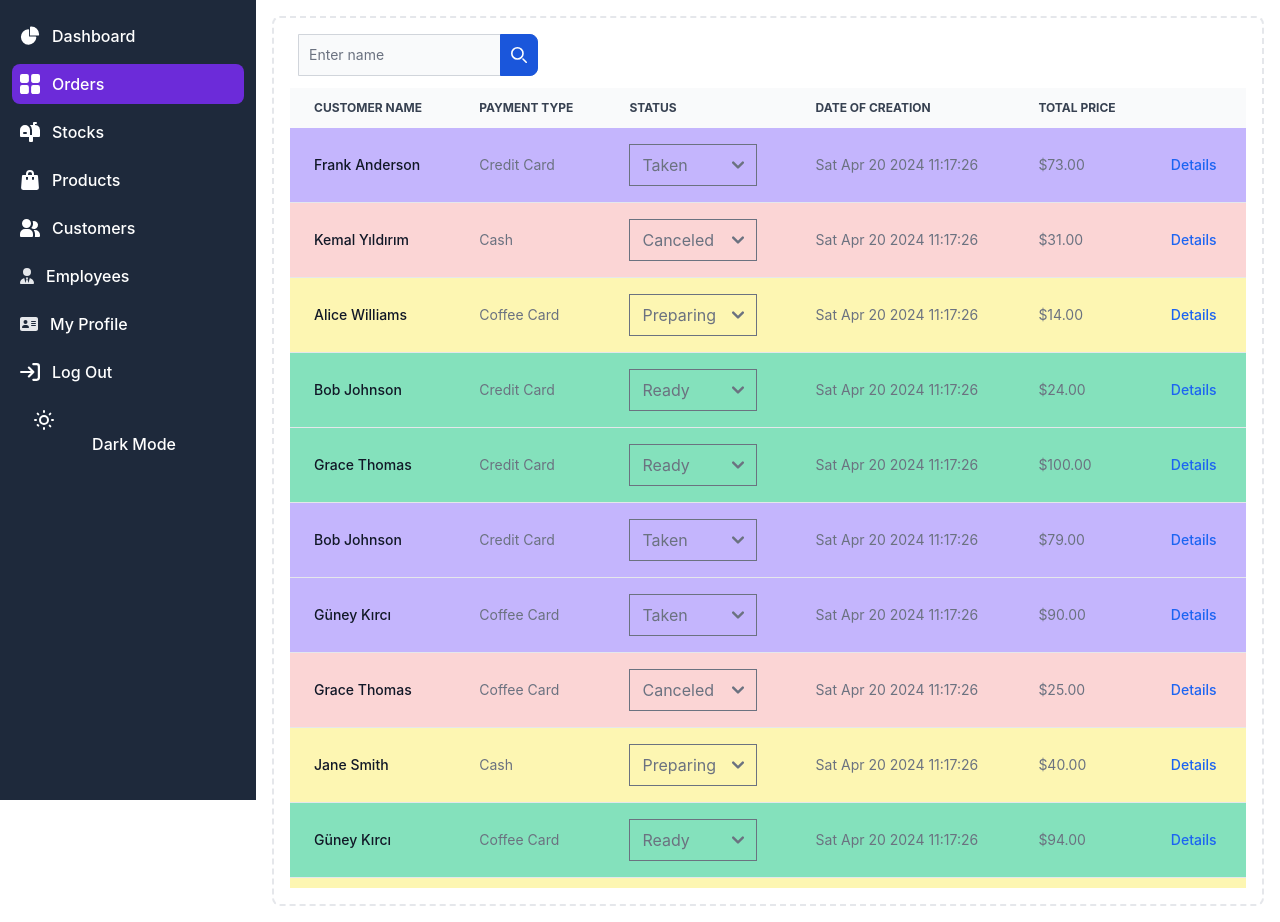
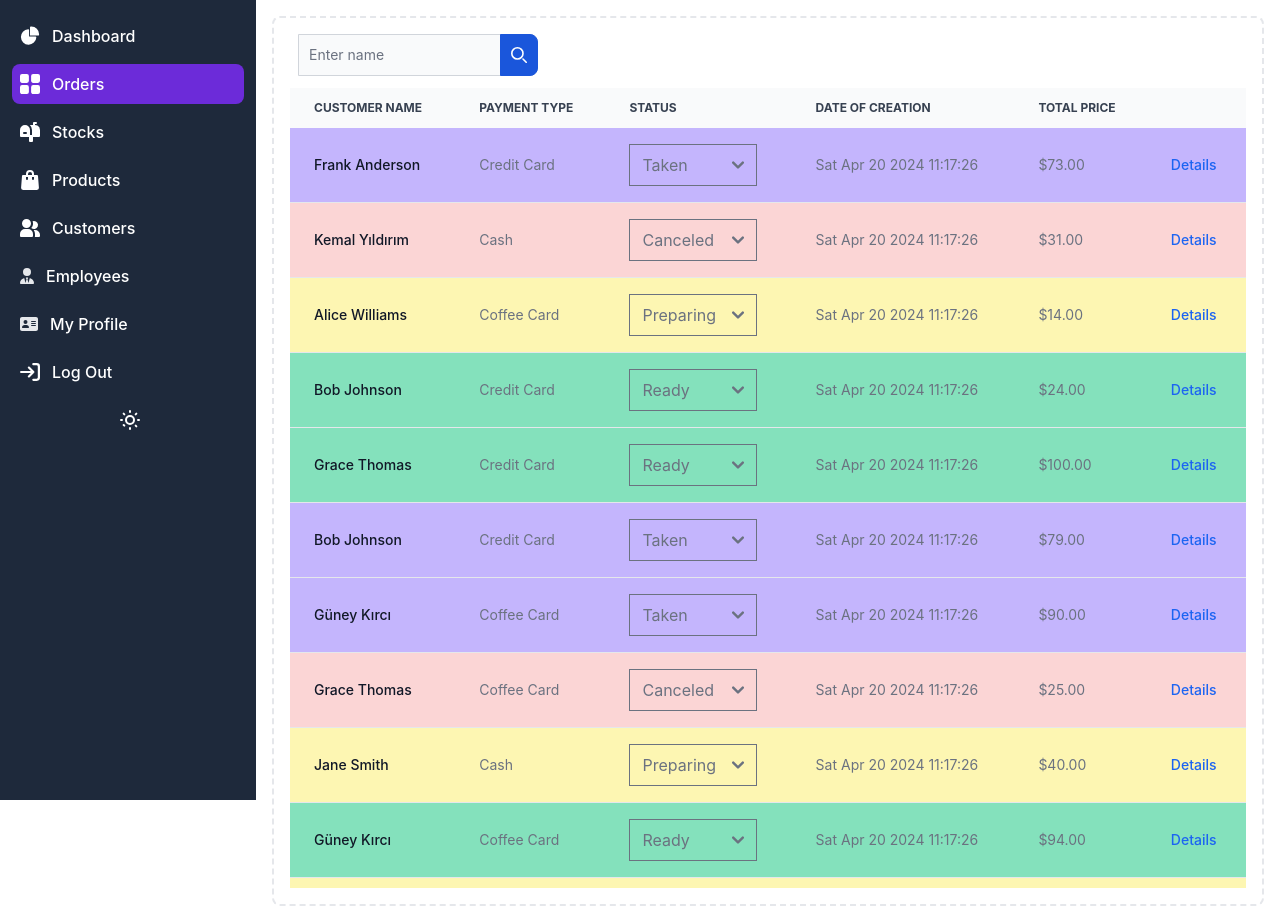
Before and after one commit to Nosver/CafeManagement, a React (Vite) app in the folder frontend/: page /orders in a window 1280 px wide. Built offline with nearby package versions, Linux system fonts and the light colour scheme.

Commit message:
Update Siderbar_1.jsx

```diff
--- a/frontend/src/components/personel/Siderbar_1.jsx
+++ b/frontend/src/components/personel/Siderbar_1.jsx
@@ -121,19 +121,17 @@ export const Siderbar_1 = () => {
 
                         <button onClick={toggleDarkMode} class="p-2 mt-2 ms-3 text-white rounded-lg hover:bg-gray-100 focus:outline-none focus:ring-2 focus:ring-gray-200 dark:text-gray-400 dark:hover:bg-gray-700 dark:focus:ring-gray-600">
                             {darkMode ?
-                                <>
+    <div class="flex items-center justify-center">
         <svg xmlns="http://www.w3.org/2000/svg" fill="none" viewBox="0 0 24 24" stroke="currentColor" class="h-6 w-6 mr-2">
             <path strokeLinecap="round" strokeLinejoin="round" strokeWidth={2} d="M12 3v1m0 16v1m9-9h-1M4 12H3m15.364 6.364l-.707-.707M6.343 6.343l-.707-.707m12.728 0l-.707.707M6.343 17.657l-.707-.707M16 12a4 4 0 11-8 0 4 4 0 018 0z" />
         </svg>
-                                    Light Mode
-                                </>
+    </div>
     :
-                                <>
+    <div class="flex items-center justify-center">
         <svg xmlns="http://www.w3.org/2000/svg" fill="none" viewBox="0 0 24 24" stroke="currentColor" class="h-6 w-6 mr-2">
             <path strokeLinecap="round" strokeLinejoin="round" strokeWidth={2} d="M12 3v1m0 16v1m9-9h-1M4 12H3m15.364 6.364l-.707-.707M6.343 6.343l-.707-.707m12.728 0l-.707.707M6.343 17.657l-.707-.707M16 12a4 4 0 11-8 0 4 4 0 018 0z" />
         </svg>
-                                    Dark Mode
-                                </>
+    </div>
 }
                         </button>
 
```
Lines whose indentation alone changed are shown as unchanged.
